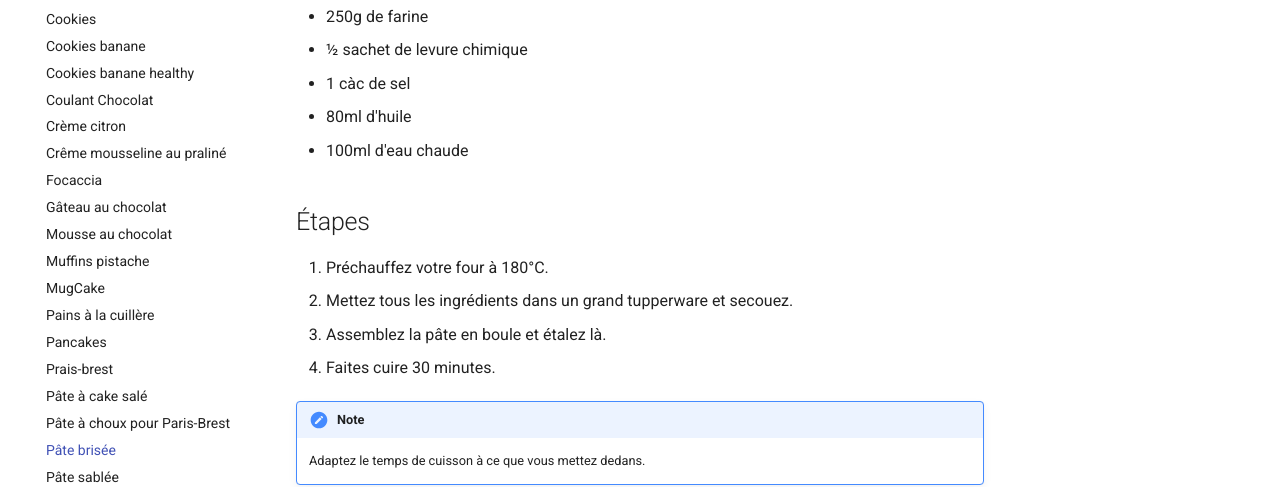
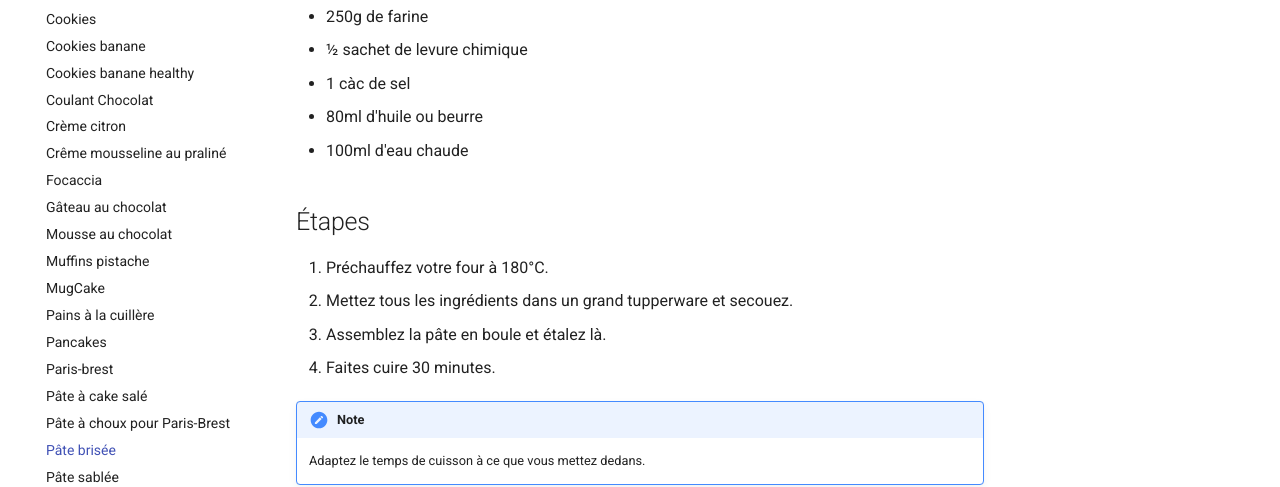
Before and after one commit to Log1k-png/recipes, an MkDocs documentation site: the page built from docs/pate_brisee.md, in a window 1280 px wide. Shown: the part 227-714 px from the top of the page. Built offline with MkDocs 1.6.1 and Material for MkDocs 9.7.7, drawn with Linux system fonts in a browser that asks for light colours.

Commit message:
corrected typos

```diff
--- a/docs/paris_brest.md
+++ b/docs/paris_brest.md
@@ -1,4 +1,4 @@
-# Prais-brest
+# Paris-brest
 
 ## Ingrédients
 
--- a/docs/pate_brisee.md
+++ b/docs/pate_brisee.md
@@ -5,7 +5,7 @@
 - 250g de farine
 - ½ sachet de levure chimique
 - 1 càc de sel
-- 80ml d'huile
+- 80ml d'huile ou beurre
 - 100ml d'eau chaude
 
 ## Étapes
```
